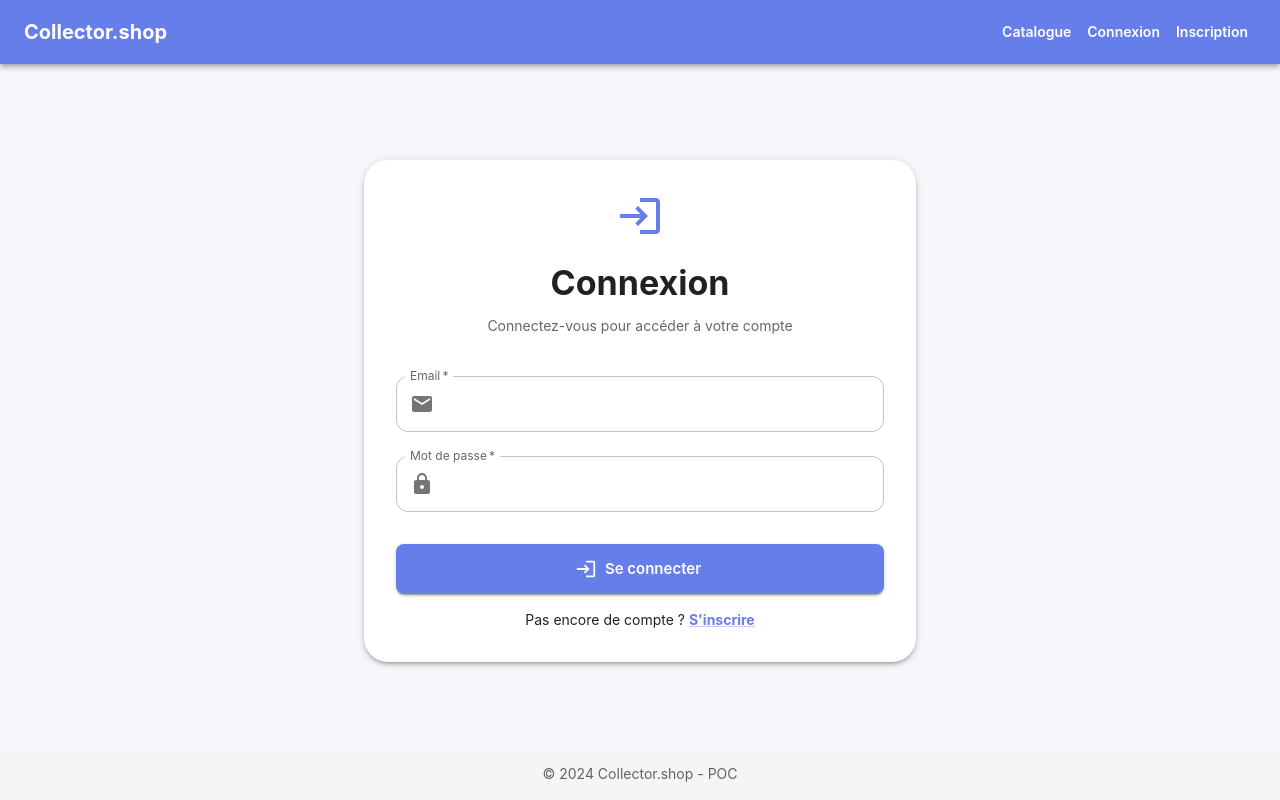
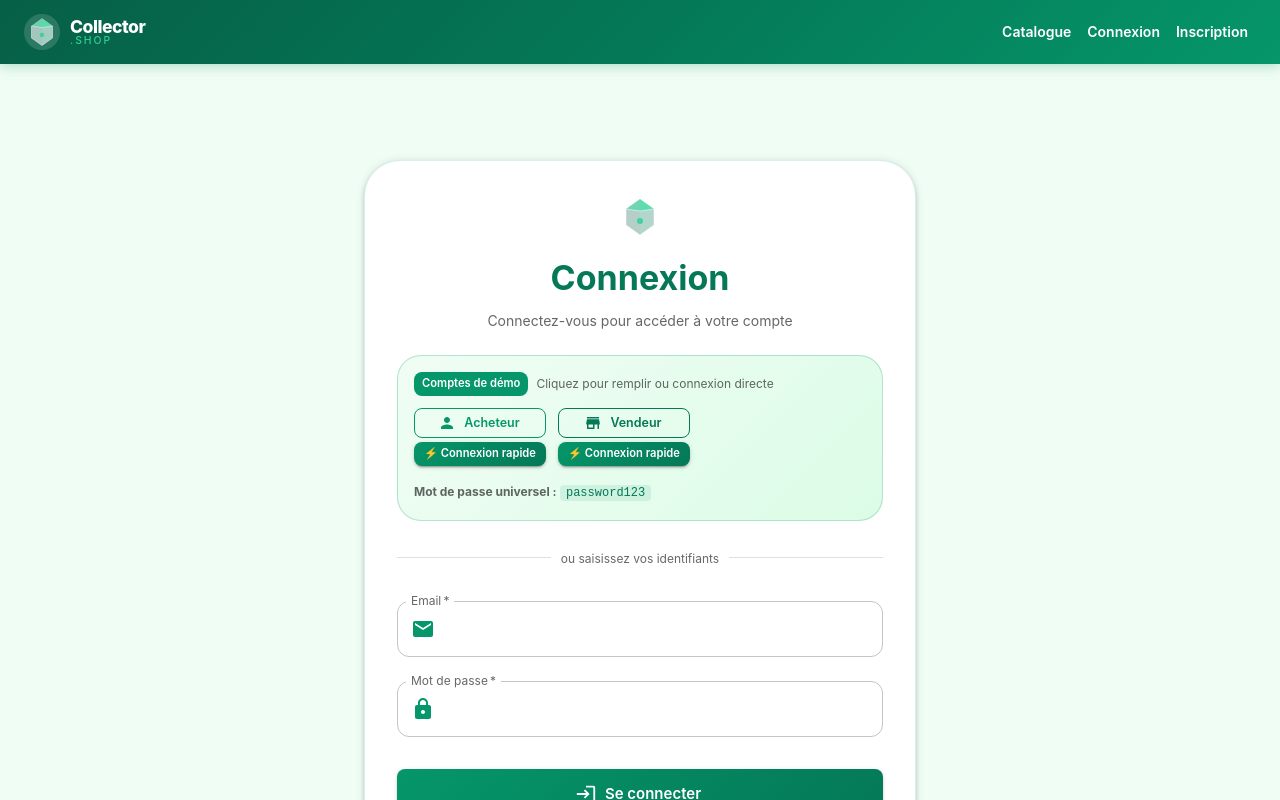
Before and after one commit to ghostland-dev/CollectorShop, a React (Vite) app in the folder frontend/: page /login in a window 1280 px wide. Shown: the top 800 px of the page. Built offline with nearby package versions, Linux system fonts and the light colour scheme; no server answers.

Commit message:
feat(frontend): emerald theme + logo SVG + boutons demo login + bump :38

```diff
--- /dev/null
+++ b/frontend/src/components/CollectorLogo.tsx
@@ -0,0 +1,83 @@
+import React from 'react';
+
+interface CollectorLogoProps {
+  size?: number;
+  showText?: boolean;
+}
+
+export function CollectorLogo({ size = 36, showText = true }: CollectorLogoProps) {
+  return (
+    <div style={{ display: 'flex', alignItems: 'center', gap: 10 }}>
+      {/* SVG Logo — gemme/collection icon */}
+      <svg
+        width={size}
+        height={size}
+        viewBox="0 0 48 48"
+        fill="none"
+        xmlns="http://www.w3.org/2000/svg"
+        aria-hidden="true"
+        style={{ flexShrink: 0 }}
+      >
+        {/* Fond cercle émeraude */}
+        <circle cx="24" cy="24" r="24" fill="rgba(255,255,255,0.15)" />
+        {/* Gemme centrale */}
+        <polygon
+          points="24,6 38,16 38,32 24,42 10,32 10,16"
+          fill="rgba(255,255,255,0.9)"
+          stroke="rgba(255,255,255,0.4)"
+          strokeWidth="0.5"
+        />
+        {/* Reflets de la gemme */}
+        <polygon
+          points="24,6 38,16 24,18"
+          fill="rgba(52,211,153,0.8)"
+        />
+        <polygon
+          points="10,16 24,18 24,6"
+          fill="rgba(16,185,129,0.6)"
+        />
+        <polygon
+          points="24,18 38,16 38,32 24,42"
+          fill="rgba(4,120,87,0.3)"
+        />
+        <polygon
+          points="10,16 24,18 24,42 10,32"
+          fill="rgba(6,95,70,0.3)"
+        />
+        {/* Éclat central */}
+        <polygon
+          points="24,18 38,16 38,32 24,42 10,32 10,16"
+          fill="none"
+          stroke="rgba(255,255,255,0.6)"
+          strokeWidth="0.8"
+        />
+        {/* Petite étoile centrale */}
+        <circle cx="24" cy="28" r="3" fill="rgba(52,211,153,0.9)" />
+      </svg>
+
+      {showText && (
+        <div style={{ display: 'flex', flexDirection: 'column', lineHeight: 1 }}>
+          <span style={{
+            fontSize: '1.1rem',
+            fontWeight: 800,
+            color: '#ffffff',
+            letterSpacing: '-0.5px',
+            fontFamily: 'Inter, sans-serif',
+          }}>
+            Collector
+          </span>
+          <span style={{
+            fontSize: '0.65rem',
+            fontWeight: 500,
+            color: 'rgba(52,211,153,0.95)',
+            letterSpacing: '2px',
+            textTransform: 'uppercase',
+            fontFamily: 'Inter, sans-serif',
+          }}>
+            .shop
+          </span>
+        </div>
+      )}
+    </div>
+  );
+}
--- a/frontend/src/components/Layout.tsx
+++ b/frontend/src/components/Layout.tsx
@@ -6,6 +6,7 @@ import { useAuthStore } from '../stores/authStore';
 import { useCartStore } from '../stores/cartStore';
 import { useNotifications } from '../hooks/useNotifications';
 import { LanguageSelector } from './LanguageSelector';
+import { CollectorLogo } from './CollectorLogo';
 
 interface LayoutProps {
   children: ReactNode;
@@ -185,15 +186,14 @@ export function Layout({ children }: LayoutProps) {
       </a>
       <AppBar position="static" role="banner" aria-label="En-tête principal">
         <Toolbar role="toolbar" aria-label="Navigation principale">
-          <Typography
-            variant="h6"
+          <Box
             component={Link}
             to="/"
-            sx={{ flexGrow: 1, textDecoration: 'none', color: 'inherit', fontWeight: 'bold' }}
+            sx={{ flexGrow: 1, textDecoration: 'none', display: 'flex', alignItems: 'center' }}
             aria-label="Collector.shop - Accueil"
           >
-            Collector.shop
-          </Typography>
+            <CollectorLogo size={36} showText={true} />
+          </Box>
           {isAuthenticated ? (
             <AuthenticatedMenu
               user={user}
@@ -211,9 +211,21 @@ export function Layout({ children }: LayoutProps) {
       <Container id="main-content" component="main" sx={{ flex: 1, py: 4 }} role="main" tabIndex={-1}>
         {children}
       </Container>
-      <Box component="footer" sx={{ py: 2, textAlign: 'center', bgcolor: 'grey.100' }} role="contentinfo">
-        <Typography variant="body2" color="text.secondary">
-          © 2024 Collector.shop - POC
+      <Box
+        component="footer"
+        sx={{
+          py: 2,
+          textAlign: 'center',
+          background: 'linear-gradient(135deg, #065f46 0%, #047857 100%)',
+          color: 'rgba(255,255,255,0.8)',
+        }}
+        role="contentinfo"
+      >
+        <Box sx={{ display: 'flex', alignItems: 'center', justifyContent: 'center', gap: 1, mb: 0.5 }}>
+          <CollectorLogo size={20} showText={true} />
+        </Box>
+        <Typography variant="caption" sx={{ color: 'rgba(52,211,153,0.8)' }}>
+          © 2026 Collector.shop — POC Bloc 3
         </Typography>
       </Box>
     </Box>
--- a/frontend/src/pages/LoginPage.tsx
+++ b/frontend/src/pages/LoginPage.tsx
@@ -9,13 +9,37 @@ import {
   Typography,
   Link as MuiLink,
   InputAdornment,
+  Divider,
+  Chip,
+  Stack,
+  Tooltip,
 } from '@mui/material';
-import { Email, Lock, Login } from '@mui/icons-material';
+import { Email, Lock, Login, Person, Store } from '@mui/icons-material';
 import { Link } from 'react-router-dom';
 import { useMutation } from '@tanstack/react-query';
 import { authService, loginSchema } from '../services/auth.service';
 import { useAuthStore } from '../stores/authStore';
 import { useNotifications } from '../hooks/useNotifications';
+import { CollectorLogo } from '../components/CollectorLogo';
+
+const TEST_ACCOUNTS = [
+  {
+    label: 'Acheteur',
+    email: 'acheteur1@collector.shop',
+    password: 'password123',
+    icon: <Person fontSize="small" />,
+    role: 'BUYER',
+    color: '#059669' as const,
+  },
+  {
+    label: 'Vendeur',
+    email: 'vendeur1@collector.shop',
+    password: 'password123',
+    icon: <Store fontSize="small" />,
+    role: 'SELLER',
+    color: '#047857' as const,
+  },
+];
 
 export function LoginPage() {
   const navigate = useNavigate();
@@ -59,6 +83,17 @@ export function LoginPage() {
     loginMutation.mutate({ email, password });
   };
 
+  const handleAutoFill = (account: typeof TEST_ACCOUNTS[0]) => {
+    setEmail(account.email);
+    setPassword(account.password);
+    setErrors({});
+  };
+
+  const handleQuickLogin = (account: typeof TEST_ACCOUNTS[0]) => {
+    setErrors({});
+    loginMutation.mutate({ email: account.email, password: account.password });
+  };
+
   return (
     <Container maxWidth="sm">
       <Paper
@@ -66,18 +101,113 @@ export function LoginPage() {
         sx={{
           p: 4,
           mt: { xs: 4, md: 8 },
-          borderRadius: 2,
+          borderRadius: 3,
+          border: '1px solid',
+          borderColor: 'rgba(5, 150, 105, 0.15)',
         }}
       >
+        {/* Header avec logo */}
         <Box sx={{ textAlign: 'center', mb: 3 }}>
-          <Login sx={{ fontSize: 48, color: 'primary.main', mb: 2 }} />
-          <Typography variant="h4" component="h1" gutterBottom fontWeight="bold">
+          <Box sx={{ display: 'flex', justifyContent: 'center', mb: 2 }}>
+            <CollectorLogo size={48} showText={false} />
+          </Box>
+          <Typography variant="h4" component="h1" gutterBottom fontWeight="bold" color="primary.dark">
             Connexion
           </Typography>
           <Typography variant="body2" color="text.secondary">
             Connectez-vous pour accéder à votre compte
           </Typography>
         </Box>
+
+        {/* Comptes de démonstration */}
+        <Box
+          sx={{
+            mb: 3,
+            p: 2,
+            borderRadius: 2,
+            background: 'linear-gradient(135deg, #f0fdf4 0%, #dcfce7 100%)',
+            border: '1px solid',
+            borderColor: 'rgba(5, 150, 105, 0.25)',
+          }}
+        >
+          <Box sx={{ display: 'flex', alignItems: 'center', gap: 1, mb: 1.5 }}>
+            <Chip
+              label="Comptes de démo"
+              size="small"
+              sx={{
+                bgcolor: '#059669',
+                color: 'white',
+                fontWeight: 600,
+                fontSize: '0.7rem',
+              }}
+            />
+            <Typography variant="caption" color="text.secondary">
+              Cliquez pour remplir ou connexion directe
+            </Typography>
+          </Box>
+
+          <Stack direction="row" spacing={1.5} flexWrap="wrap" useFlexGap>
+            {TEST_ACCOUNTS.map((account) => (
+              <Box key={account.email} sx={{ display: 'flex', flexDirection: 'column', gap: 0.5 }}>
+                <Tooltip title={`Email: ${account.email} | Mot de passe: ${account.password}`} arrow>
+                  <Button
+                    variant="outlined"
+                    size="small"
+                    startIcon={account.icon}
+                    onClick={() => handleAutoFill(account)}
+                    sx={{
+                      borderColor: account.color,
+                      color: account.color,
+                      fontSize: '0.78rem',
+                      fontWeight: 600,
+                      '&:hover': {
+                        borderColor: account.color,
+                        bgcolor: `${account.color}12`,
+                      },
+                    }}
+                  >
+                    {account.label}
+                  </Button>
+                </Tooltip>
+                <Button
+                  variant="contained"
+                  size="small"
+                  onClick={() => handleQuickLogin(account)}
+                  disabled={loginMutation.isPending}
+                  sx={{
+                    bgcolor: account.color,
+                    fontSize: '0.7rem',
+                    py: 0.3,
+                    minHeight: 'unset',
+                    '&:hover': { bgcolor: '#047857' },
+                  }}
+                >
+                  ⚡ Connexion rapide
+                </Button>
+              </Box>
+            ))}
+          </Stack>
+
+          <Box sx={{ mt: 1.5 }}>
+            <Typography variant="caption" color="text.secondary">
+              <strong>Mot de passe universel :</strong>{' '}
+              <code style={{
+                background: 'rgba(5,150,105,0.1)',
+                padding: '1px 6px',
+                borderRadius: 4,
+                fontFamily: 'monospace',
+                color: '#047857',
+              }}>
+                password123
+              </code>
+            </Typography>
+          </Box>
+        </Box>
+
+        <Divider sx={{ mb: 2 }}>
+          <Typography variant="caption" color="text.secondary">ou saisissez vos identifiants</Typography>
+        </Divider>
+
         <Box component="form" onSubmit={handleSubmit}>
           <TextField
             fullWidth
@@ -93,7 +223,7 @@ export function LoginPage() {
             InputProps={{
               startAdornment: (
                 <InputAdornment position="start">
-                  <Email />
+                  <Email sx={{ color: '#059669' }} />
                 </InputAdornment>
               ),
             }}
@@ -112,7 +242,7 @@ export function LoginPage() {
             InputProps={{
               startAdornment: (
                 <InputAdornment position="start">
-                  <Lock />
+                  <Lock sx={{ color: '#059669' }} />
                 </InputAdornment>
               ),
             }}
@@ -130,7 +260,7 @@ export function LoginPage() {
           </Button>
           <Typography variant="body2" align="center">
             Pas encore de compte ?{' '}
-            <MuiLink component={Link} to="/register" fontWeight="bold">
+            <MuiLink component={Link} to="/register" fontWeight="bold" sx={{ color: '#059669' }}>
               S'inscrire
             </MuiLink>
           </Typography>
--- a/frontend/src/theme.ts
+++ b/frontend/src/theme.ts
@@ -1,23 +1,37 @@
 import { createTheme } from '@mui/material/styles';
+
+// Emerald palette
+// emerald-500: #10b981, emerald-600: #059669, emerald-700: #047857
+// emerald-400: #34d399, emerald-800: #065f46
 
 export const theme = createTheme({
   palette: {
     primary: {
-      main: '#667eea',
-      light: '#9aa7f5',
-      dark: '#4c63d2',
+      main: '#059669',    // emerald-600
+      light: '#34d399',   // emerald-400
+      dark: '#047857',    // emerald-700
+      contrastText: '#ffffff',
     },
     secondary: {
-      main: '#764ba2',
-      light: '#a678c4',
-      dark: '#5a3780',
+      main: '#065f46',    // emerald-800
+      light: '#10b981',   // emerald-500
+      dark: '#064e3b',    // emerald-900
+      contrastText: '#ffffff',
     },
     background: {
-      default: '#f5f7fa',
+      default: '#f0fdf4',   // emerald-50
+      paper: '#ffffff',
+    },
+    success: {
+      main: '#10b981',
+    },
+    info: {
+      main: '#0d9488',      // teal-600 (complementary)
     },
   },
   typography: {
     fontFamily: [
+      'Inter',
       '-apple-system',
       'BlinkMacSystemFont',
       '"Segoe UI"',
@@ -26,15 +40,9 @@ export const theme = createTheme({
       'Arial',
       'sans-serif',
     ].join(','),
-    h4: {
-      fontWeight: 700,
-    },
-    h5: {
-      fontWeight: 600,
-    },
-    h6: {
-      fontWeight: 600,
-    },
+    h4: { fontWeight: 700 },
+    h5: { fontWeight: 600 },
+    h6: { fontWeight: 600 },
   },
   shape: {
     borderRadius: 12,
@@ -47,12 +55,54 @@ export const theme = createTheme({
           borderRadius: 8,
           fontWeight: 600,
         },
+        containedPrimary: {
+          background: 'linear-gradient(135deg, #059669 0%, #047857 100%)',
+          '&:hover': {
+            background: 'linear-gradient(135deg, #047857 0%, #065f46 100%)',
+          },
+        },
       },
     },
     MuiCard: {
       styleOverrides: {
         root: {
           borderRadius: 12,
+          boxShadow: '0 2px 12px rgba(5, 150, 105, 0.08)',
+          '&:hover': {
+            boxShadow: '0 4px 20px rgba(5, 150, 105, 0.18)',
+          },
+        },
+      },
+    },
+    MuiAppBar: {
+      styleOverrides: {
+        root: {
+          background: 'linear-gradient(135deg, #065f46 0%, #047857 50%, #059669 100%)',
+          boxShadow: '0 2px 12px rgba(5, 150, 105, 0.3)',
+        },
+      },
+    },
+    MuiChip: {
+      styleOverrides: {
+        root: {
+          borderRadius: 8,
+        },
+      },
+    },
+    MuiTextField: {
+      styleOverrides: {
+        root: {
+          '& .MuiOutlinedInput-root': {
+            '&:hover fieldset': {
+              borderColor: '#059669',
+            },
+            '&.Mui-focused fieldset': {
+              borderColor: '#059669',
+            },
+          },
+          '& label.Mui-focused': {
+            color: '#059669',
+          },
         },
       },
     },
```
Also changed, not shown: 1 other file (tests, documents, lock files or other folders).
